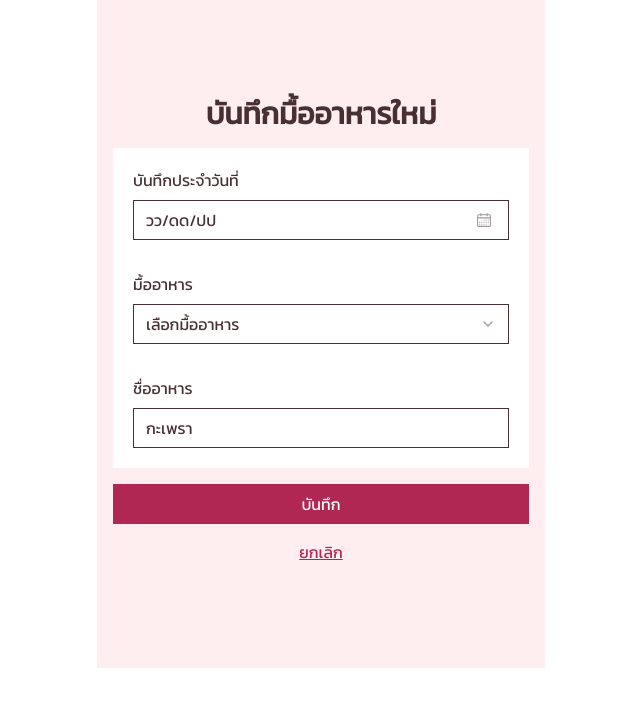
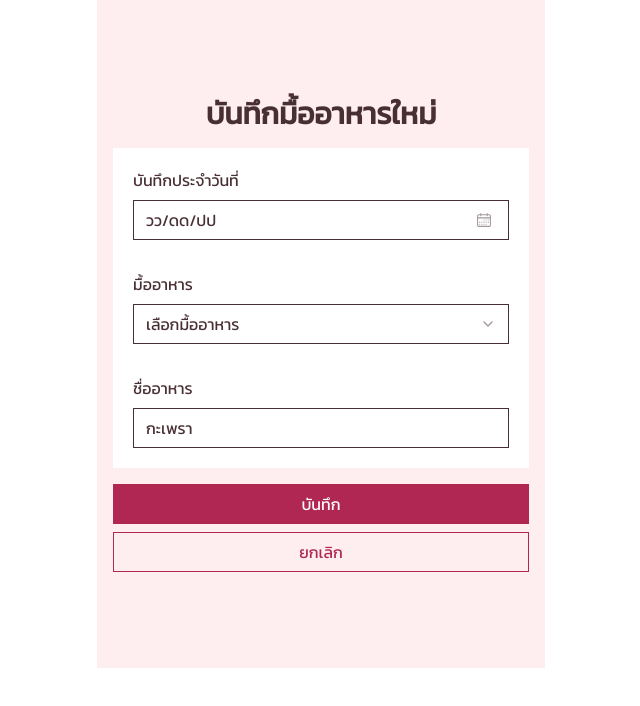
Before and after one commit to NattawatC/khaoniew, a Next.js app: page /addFood in a window 1280 px wide. Shown: the top 706 px of the page, without its empty margins (319-959 px from the left). Built offline with nearby package versions, Linux system fonts and the light colour scheme.

Commit message:
Minor Changes

```diff
--- a/src/pages/addFood.tsx
+++ b/src/pages/addFood.tsx
@@ -26,6 +26,7 @@ import { cn } from "@/lib/utils"
 import { zodResolver } from "@hookform/resolvers/zod"
 import { CalendarIcon } from "@radix-ui/react-icons"
 import { format } from "date-fns"
+import { NextPage } from "next"
 import { useRouter } from "next/router"
 import { useForm } from "react-hook-form"
 import { z } from "zod"
@@ -60,7 +61,10 @@ export function FoodForm() {
 
   return (
     <Form {...form}>
-      <form onSubmit={form.handleSubmit(onSubmit)} className="space-y-8 text-text">
+      <form
+        onSubmit={form.handleSubmit(onSubmit)}
+        className="space-y-8 text-text"
+      >
         <div className="flex flex-col gap-4">
           <div className="flex flex-col gap-8 bg-white rounded-lg p-5">
             {/* Date */}
@@ -161,11 +165,15 @@ export function FoodForm() {
           </div>
 
           <div className="flex flex-col gap-2 ">
-            <Button className="bg-secondary text-white w-full text-base" type="submit">
+            <Button
+              className="bg-secondary text-white w-full text-base rounded-md"
+              type="submit"
+            >
               บันทึก
             </Button>
             <Button
-              className="border-red-700 text-secondary w-full text-base underline"
+              variant={"outline"}
+              className="border-secondary text-secondary w-full text-base rounded-md"
               onClick={unSubmit}
             >
               ยกเลิก
@@ -177,7 +185,7 @@ export function FoodForm() {
   )
 }
 
-export default function addFood() {
+const addFood: NextPage = () => {
   return (
     <>
       <MainLayout className="flex flex-col bg-primary">
@@ -191,3 +199,5 @@ export default function addFood() {
     </>
   )
 }
+
+export default addFood
```
